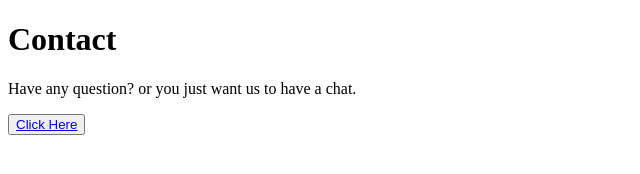
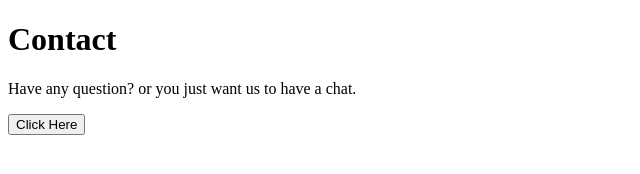
Before and after one commit to Jay-Fred31/website-practice, a plain HTML site: page contact.html in a window 1280 px wide. Shown: the full height of the page, 0-640 px from the left. Drawn offline with Linux system fonts and the light colour scheme.

Commit message:
contact.html file
add changes to contact file

```diff
--- a/contact.html
+++ b/contact.html
@@ -13,7 +13,7 @@
             <h1>Contact</h1>
            <p>Have any question? or you just want us to have a chat.</p>
         </div>
-        <button><a href="contact.html" class="contact-btn">Click Here</a></button>
+        <a href="#" class="contact-btn"><button>Click Here</button></a>
 
 
     </div>
```
